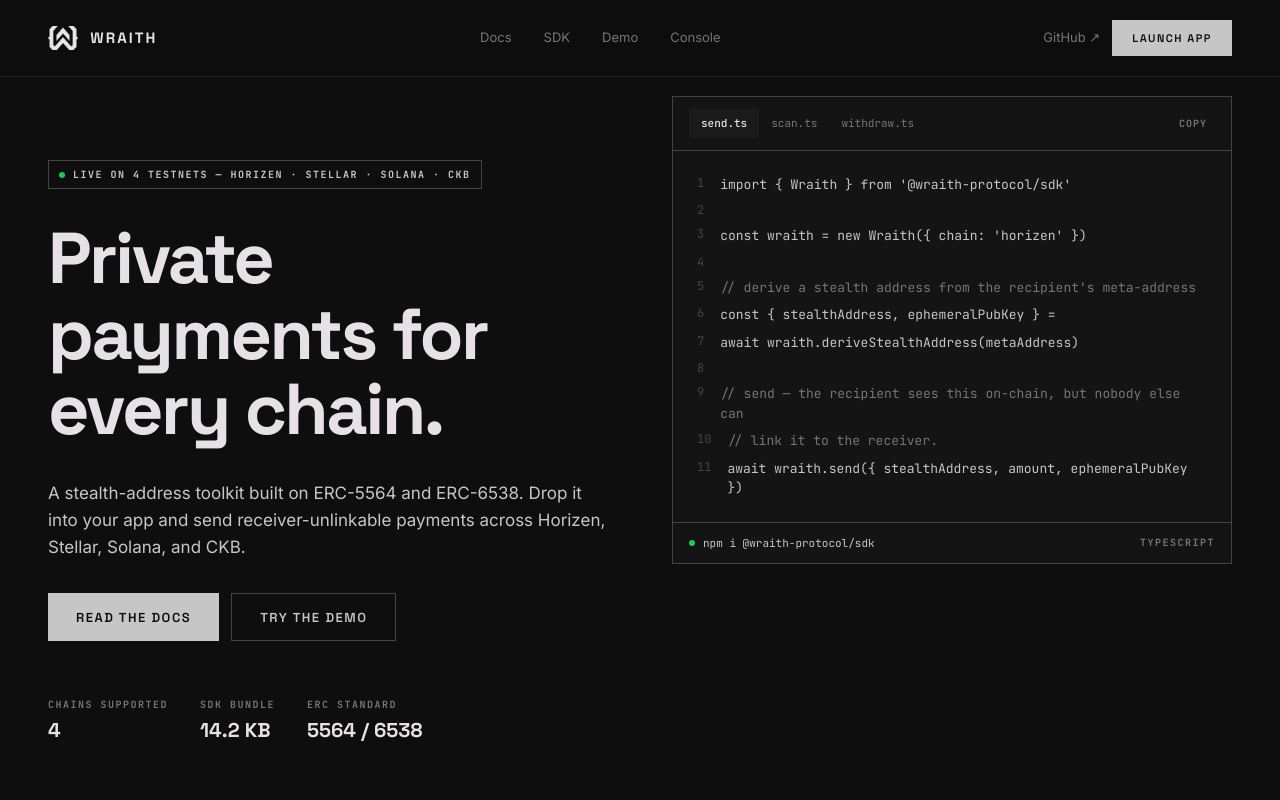
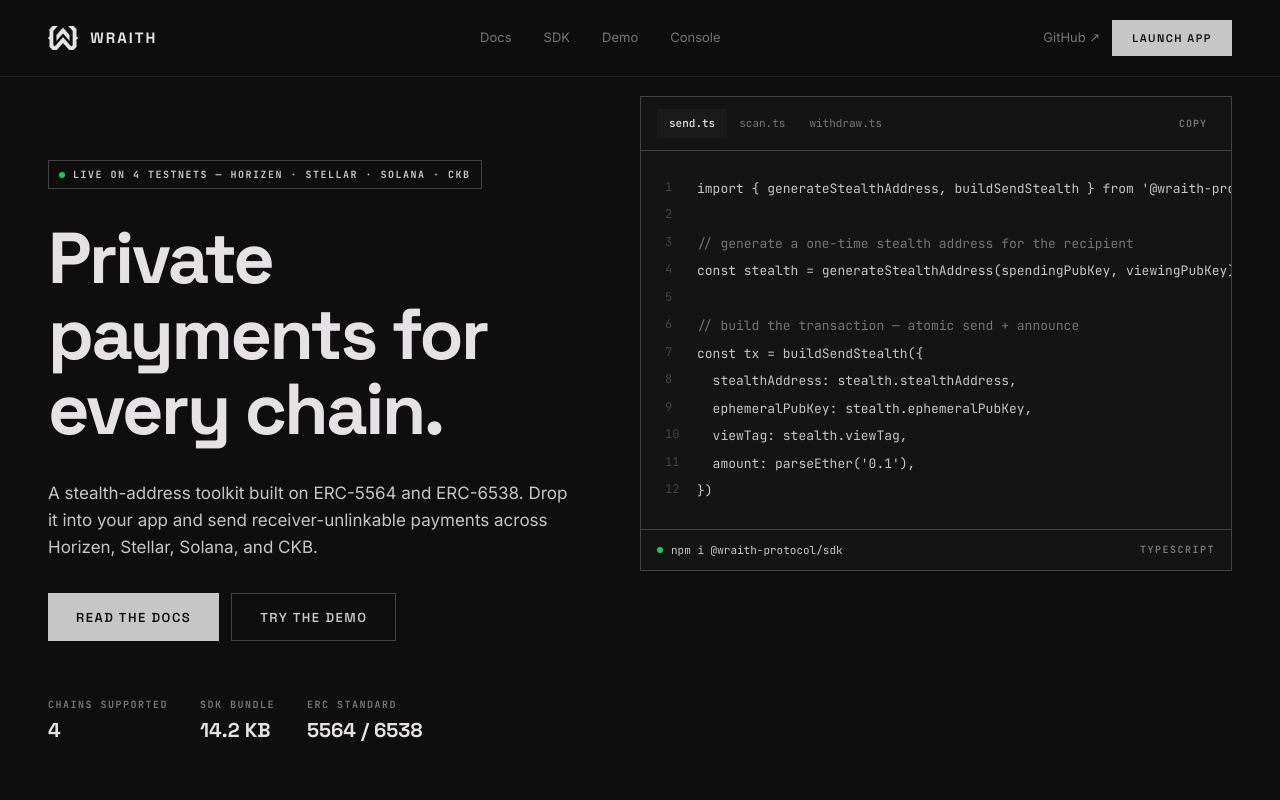
Before and after one commit to wraith-protocol/www, a React (Vite) app: page / in a window 1280 px wide. Shown: the top 800 px of the page. Built offline with nearby package versions, Linux system fonts and the light colour scheme.

Commit message:
feat: functional code editor tabs with real SDK snippets in hero

```diff
--- a/src/components/Hero.tsx
+++ b/src/components/Hero.tsx
@@ -1,42 +1,93 @@
-const codeLines = [
+import { useState } from 'react';
+
+type CodeLine = {
+  content: string;
+  color: 'code' | 'comment' | 'highlight';
+};
+
+const tabs = ['send.ts', 'scan.ts', 'withdraw.ts'] as const;
+type Tab = (typeof tabs)[number];
+
+const codeByTab: Record<Tab, CodeLine[]> = {
+  'send.ts': [
     {
-    num: '1',
-    content: "import { Wraith } from '@wraith-protocol/sdk'",
-    color: 'text-on-surface-variant',
+      content:
+        "import { generateStealthAddress, buildSendStealth } from '@wraith-protocol/sdk/chains/evm'",
+      color: 'code',
     },
-  { num: '2', content: ' ', color: 'text-on-surface-variant' },
+    { content: '', color: 'code' },
+    { content: '// generate a one-time stealth address for the recipient', color: 'comment' },
     {
-    num: '3',
-    content: "const wraith = new Wraith({ chain: 'horizen' })",
-    color: 'text-on-surface-variant',
+      content: 'const stealth = generateStealthAddress(spendingPubKey, viewingPubKey)',
+      color: 'highlight',
     },
-  { num: '4', content: ' ', color: 'text-on-surface-variant' },
+    { content: '', color: 'code' },
+    { content: '// build the transaction — atomic send + announce', color: 'comment' },
+    { content: 'const tx = buildSendStealth({', color: 'code' },
+    { content: '  stealthAddress: stealth.stealthAddress,', color: 'code' },
+    { content: '  ephemeralPubKey: stealth.ephemeralPubKey,', color: 'code' },
+    { content: '  viewTag: stealth.viewTag,', color: 'code' },
+    { content: "  amount: parseEther('0.1'),", color: 'highlight' },
+    { content: '})', color: 'code' },
+  ],
+  'scan.ts': [
     {
-    num: '5',
-    content: "// derive a stealth address from the recipient's meta-address",
-    color: 'text-outline',
+      content:
+        "import { deriveStealthKeys, scanAnnouncements, fetchAnnouncements } from '@wraith-protocol/sdk/chains/evm'",
+      color: 'code',
     },
+    { content: '', color: 'code' },
+    { content: '// derive stealth keys from wallet signature', color: 'comment' },
+    { content: 'const keys = deriveStealthKeys(signature)', color: 'code' },
+    { content: '', color: 'code' },
+    { content: '// fetch on-chain announcements and scan for your payments', color: 'comment' },
+    { content: "const announcements = await fetchAnnouncements('horizen')", color: 'code' },
+    { content: 'const matched = scanAnnouncements(', color: 'code' },
     {
-    num: '6',
-    content: 'const { stealthAddress, ephemeralPubKey } =',
-    color: 'text-on-surface-variant',
+      content: '  announcements, keys.viewingKey, keys.spendingPubKey, keys.spendingKey',
+      color: 'highlight',
     },
-  { num: '7', content: '  await wraith.deriveStealthAddress(metaAddress)', color: 'text-primary' },
-  { num: '8', content: ' ', color: 'text-on-surface-variant' },
+    { content: ')', color: 'code' },
+  ],
+  'withdraw.ts': [
     {
-    num: '9',
-    content: '// send — the recipient sees this on-chain, but nobody else can',
-    color: 'text-outline',
+      content: "import { deriveStealthPrivateKey } from '@wraith-protocol/sdk/chains/evm'",
+      color: 'code',
     },
-  { num: '10', content: '// link it to the receiver.', color: 'text-outline' },
-  {
-    num: '11',
-    content: 'await wraith.send({ stealthAddress, amount, ephemeralPubKey })',
-    color: 'text-on-surface-variant',
-  },
-];
+    { content: '', color: 'code' },
+    { content: '// derive the private key that controls the stealth address', color: 'comment' },
+    { content: 'const stealthPrivKey = deriveStealthPrivateKey(', color: 'code' },
+    { content: '  keys.spendingKey, ann.ephemeralPubKey, keys.viewingKey', color: 'highlight' },
+    { content: ')', color: 'code' },
+    { content: '', color: 'code' },
+    { content: '// send funds to any destination', color: 'comment' },
+    { content: 'const account = privateKeyToAccount(stealthPrivKey)', color: 'code' },
+    { content: 'await walletClient.sendTransaction({', color: 'code' },
+    { content: '  account, to: destination, value: amount', color: 'highlight' },
+    { content: '})', color: 'code' },
+  ],
+};
+
+const colorMap = {
+  code: 'text-on-surface-variant',
+  comment: 'text-outline',
+  highlight: 'text-primary',
+};
 
 export default function Hero() {
+  const [activeTab, setActiveTab] = useState<Tab>('send.ts');
+  const [copied, setCopied] = useState(false);
+
+  const lines = codeByTab[activeTab];
+
+  const handleCopy = () => {
+    const text = lines.map((l) => l.content).join('\n');
+    navigator.clipboard.writeText(text).then(() => {
+      setCopied(true);
+      setTimeout(() => setCopied(false), 2000);
+    });
+  };
+
   return (
     <section className="flex w-full flex-col gap-16 px-6 pt-24 pb-[120px] md:flex-row md:gap-16 md:px-12 md:pt-24 lg:gap-16">
       <div className="flex w-full flex-col gap-8 pt-16 md:w-1/2">
@@ -102,30 +153,49 @@
       <div className="flex w-full flex-col md:w-1/2">
         <div className="flex items-center justify-between border border-b-0 border-outline-variant bg-surface-container px-4 py-3">
           <div className="flex items-center gap-0">
-            <div className="flex items-center justify-center bg-surface-bright px-3 py-1.5">
-              <span className="font-mono text-[11px] font-medium text-on-surface">send.ts</span>
+            {tabs.map((tab) => (
+              <button
+                key={tab}
+                onClick={() => setActiveTab(tab)}
+                className={`flex items-center justify-center px-3 py-1.5 transition-colors duration-150 ${
+                  activeTab === tab
+                    ? 'bg-surface-bright'
+                    : 'hover:bg-surface-bright/50 cursor-pointer'
+                }`}
+              >
+                <span
+                  className={`font-mono text-[11px] ${
+                    activeTab === tab ? 'font-medium text-on-surface' : 'text-outline'
+                  }`}
+                >
+                  {tab}
+                </span>
+              </button>
+            ))}
           </div>
-            <div className="flex items-center justify-center px-3 py-1.5">
-              <span className="font-mono text-[11px] text-outline">scan.ts</span>
+          <button
+            onClick={handleCopy}
+            className="flex cursor-pointer items-center gap-1.5 px-2 py-1 transition-colors duration-150 hover:opacity-80"
+          >
+            <span className="font-mono text-[10px] font-semibold tracking-[1px] text-outline">
+              {copied ? 'COPIED' : 'COPY'}
+            </span>
+          </button>
         </div>
-            <div className="flex items-center justify-center px-3 py-1.5">
-              <span className="font-mono text-[11px] text-outline">withdraw.ts</span>
-            </div>
-          </div>
-          <div className="flex items-center gap-1.5 px-2 py-1">
-            <span className="font-mono text-[10px] font-semibold tracking-[1px] text-outline">
-              COPY
+
+        <div className="overflow-x-auto border border-outline-variant bg-surface-container p-6">
+          <div className="w-max min-w-full">
+            {lines.map((line, i) => (
+              <div key={`${activeTab}-${i}`} className="flex gap-4 py-1">
+                <span className="w-4 shrink-0 font-mono text-xs text-outline-variant select-none">
+                  {i + 1}
+                </span>
+                <span className={`whitespace-pre font-mono text-[13px] ${colorMap[line.color]}`}>
+                  {line.content || ' '}
                 </span>
               </div>
+            ))}
           </div>
-
-        <div className="flex flex-col gap-2 border border-outline-variant bg-surface-container p-6">
-          {codeLines.map((line) => (
-            <div key={line.num} className="flex gap-4">
-              <span className="font-mono text-xs text-outline-variant select-none">{line.num}</span>
-              <span className={`font-mono text-[13px] ${line.color}`}>{line.content}</span>
-            </div>
-          ))}
         </div>
 
         <div className="flex items-center justify-between border border-t-0 border-outline-variant bg-surface-container px-4 py-3">
```
Lines whose indentation alone changed are shown as unchanged.
